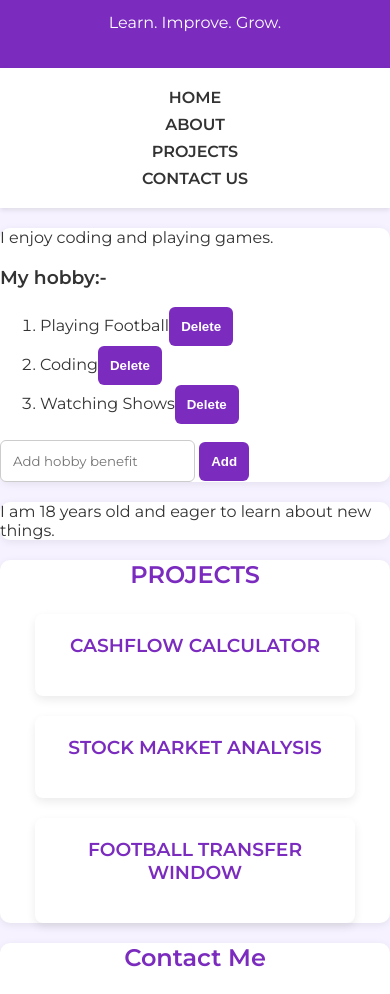
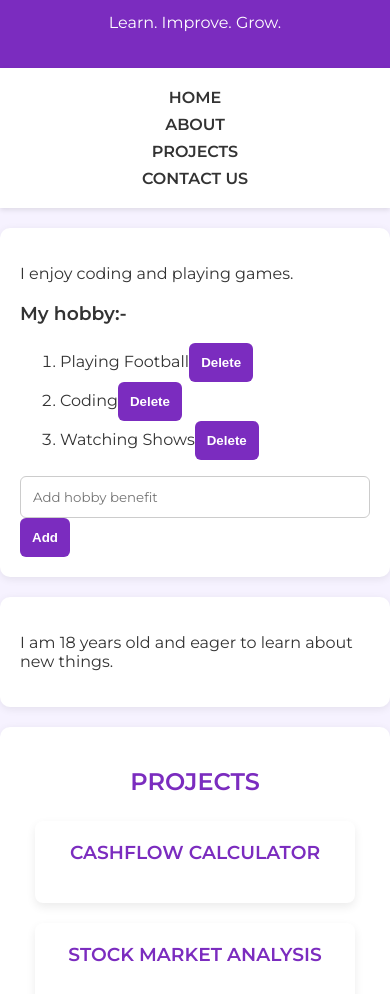
Before and after one commit to shlokey755/Vineyard-Assignment-2, a plain HTML site: page Index.html in a window 390 px wide. Shown: the part 57-1051 px from the top of the page. Drawn offline with Linux system fonts and the light colour scheme.

Commit message:
Refactor CSS for layout and responsiveness
Updated layout and styling for various elements including body, header, sections, and cards. Improved responsiveness for smaller screens.

```diff
--- a/Style.css
+++ b/Style.css
@@ -2,16 +2,22 @@
 body {
     margin: 0;
     font-family: 'Montserrat', sans-serif;
-    background-color: #f6f2ff;   /* light purple background */
+    background-color: #f6f2ff;
     color: #333;
+}
+
+/* ===== Layout ===== */
+header, section, footer {
+    max-width: 1000px;
+    margin: auto;
+    padding: 20px;
 }
 
 /* ===== Header ===== */
 header {
-    background-color: #7b2cbf;  /* main purple */
+    background-color: #7b2cbf;
     color: white;
     text-align: center;
-    padding: 30px 15px;
 }
 
 header h1 {
@@ -40,22 +46,17 @@ nav a:hover {
 }
 
 /* ===== Sections ===== */
-header, section, footer {
-    max-width: 1000px;
-    margin: auto;
+section {
+    background: white;
+    margin: 20px auto;
+    border-radius: 10px;
+    box-shadow: 0 2px 8px rgba(0,0,0,0.08);
 }
 
 section h2 {
     text-align: center;
     margin-bottom: 25px;
     color: #7b2cbf;
-}
-
-section {
-    background: white;
-    margin: 20px auto;
-    border-radius: 10px;
-    box-shadow: 0 2px 8px rgba(0,0,0,0.08);
 }
 
 /* ===== Projects ===== */
@@ -72,8 +73,10 @@ section {
     padding: 20px;
     border-radius: 8px;
     width: 280px;
+    max-width: 90%;
     box-shadow: 0px 4px 10px rgba(0,0,0,0.08);
     text-align: center;
+    transition: 0.3s;
 }
 
 .card h3 {
@@ -91,10 +94,13 @@ form {
     flex-direction: column;
     gap: 15px;
     max-width: 500px;
+    width: 90%;
     margin: auto;
 }
 
 input, textarea {
+    width: 100%;
+    box-sizing: border-box;
     padding: 12px;
     border-radius: 6px;
     border: 1px solid #ccc;
@@ -117,7 +123,7 @@ button {
 }
 
 button:hover {
-    background-color: #5a189a;  /* darker purple */
+    background-color: #5a189a;
 }
 
 /* ===== Footer ===== */
@@ -130,8 +136,7 @@ footer {
 }
 
 /* ===== Responsive ===== */
-@media (max-width: 600px) {
-
+@media (max-width: 768px) {
     nav a {
         display: block;
         margin: 8px;
@@ -141,4 +146,8 @@ footer {
         padding: 20px;
     }
 
+    .project-container {
+        flex-direction: column;
+        align-items: center;
+    }
 }
```
